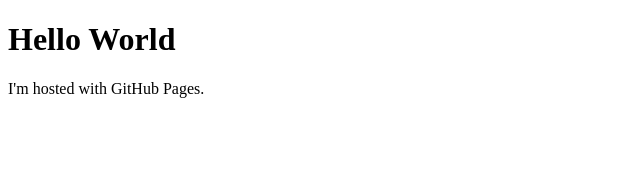
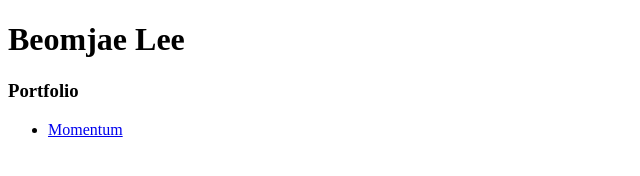
Before and after one commit to beomjae/beomjae.github.io, a plain HTML site: page index.html in a window 1280 px wide. Shown: the whole page, without its empty margins (0-640 px from the left). Drawn offline with Linux system fonts and the light colour scheme.

Commit message:
add portfolio

```diff
--- a/index.html
+++ b/index.html
@@ -1,7 +1,14 @@
 <!DOCTYPE html>
 <html>
   <body>
-    <h1>Hello World</h1>
-    <p>I'm hosted with GitHub Pages.</p>
+    <h1>Beomjae Lee</h1>
+    <div>
+      <h3>Portfolio</h3>
+      <ul>
+        <li>
+          <a href="/momentum/index.html">Momentum</a>
+        </li>
+      </ul>
+    </div>
   </body>
 </html>
```
